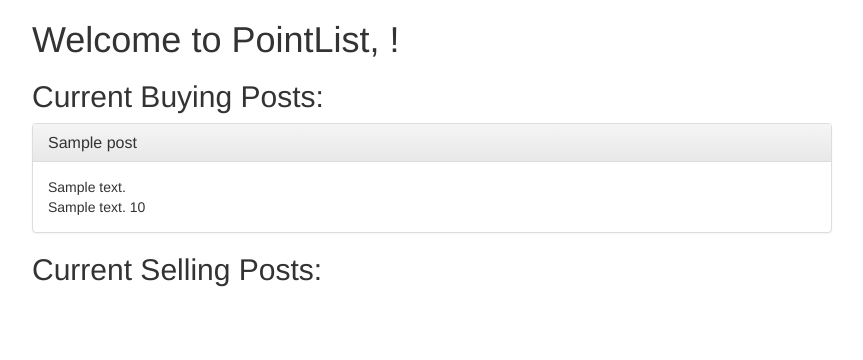
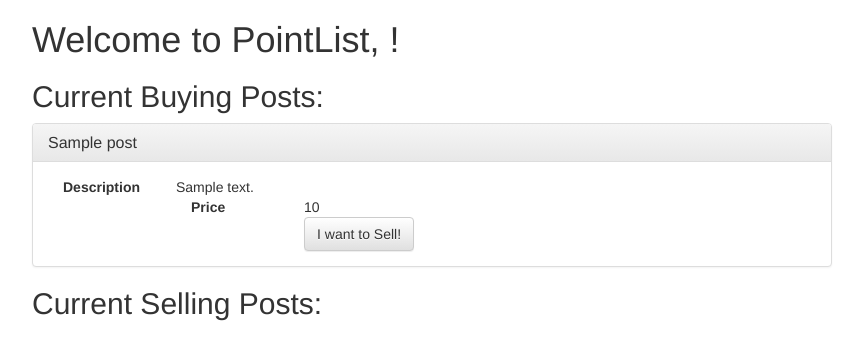
Before and after one commit to benedgar/pointlist, a Django app: page / in a window 1280 px wide. Shown: the part 52-412 px from the top of the page, without its empty margins (208-1071 px from the left). Run offline with Django 3.2, Linux system fonts and the light colour scheme; tables that the repository leaves empty hold one stand-in row (values such as "Sample post"); parts of the project's set-up code (start-up, migrations or seed data) failed here and were passed over; some libraries are stand-ins or nearby versions.

Commit message:
we got buttons

```diff
--- a/pointlist/templates/pointlist/index.html
+++ b/pointlist/templates/pointlist/index.html
@@ -13,9 +13,12 @@
                 <h3 class="panel-title">{{ post.name }}</h3>
             </div>
             <div class="panel-body">
+                <label for="Description" class="col-lg-2 control-label">Description</label>
                 {{ post.description }} <br>
-                {{ post.public_address }}
-                {{ post.price }}
+                <label for="Price" class="col-lg-2 control-label">Price</label>
+                {{ post.price }} <br>
+                <button type="wantToSell" class="btn btn-default">I want to Sell!</button>
+
 
             </div>
         </div>
@@ -31,9 +34,14 @@
                 <h3 class="panel-title">{{ post.name }}</h3>
             </div>
             <div class="panel-body">
+                <label for="Description" class="col-lg-2 control-label">Description</label>
                 {{ post.description }} <br>
-                {{ post.public_address }}
-                {{ post.price }}
+                <label for="Public Address" class="col-lg-2 control-label">Public Address</label>
+                {{ post.public_address }} <br>
+                <label for="Price" class="col-lg-2 control-label">Price</label>
+                {{ post.price }}<br>
+                <button type="wantToBuy" class="btn btn-default">I want to Buy!</button>
+
             </div>
         </div>
     {% endfor %}
```
